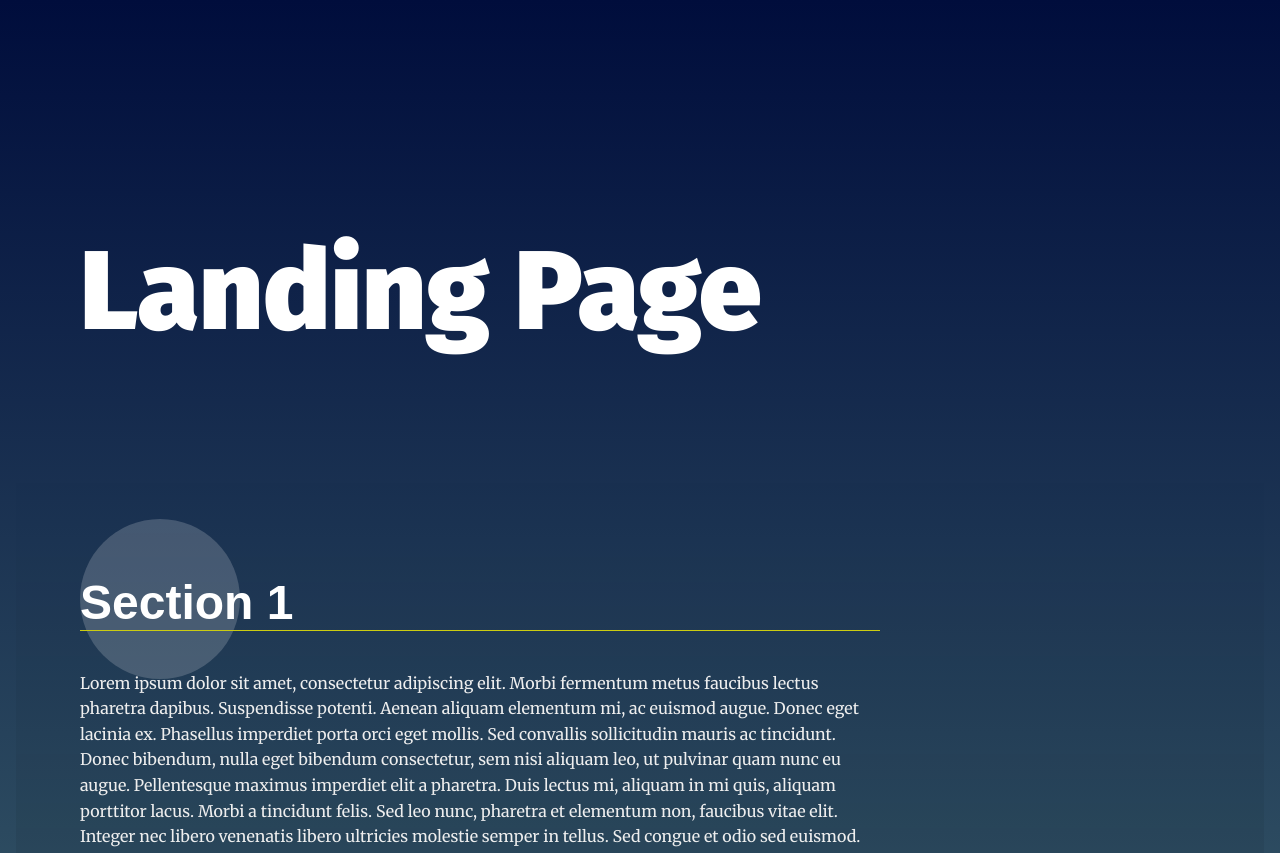
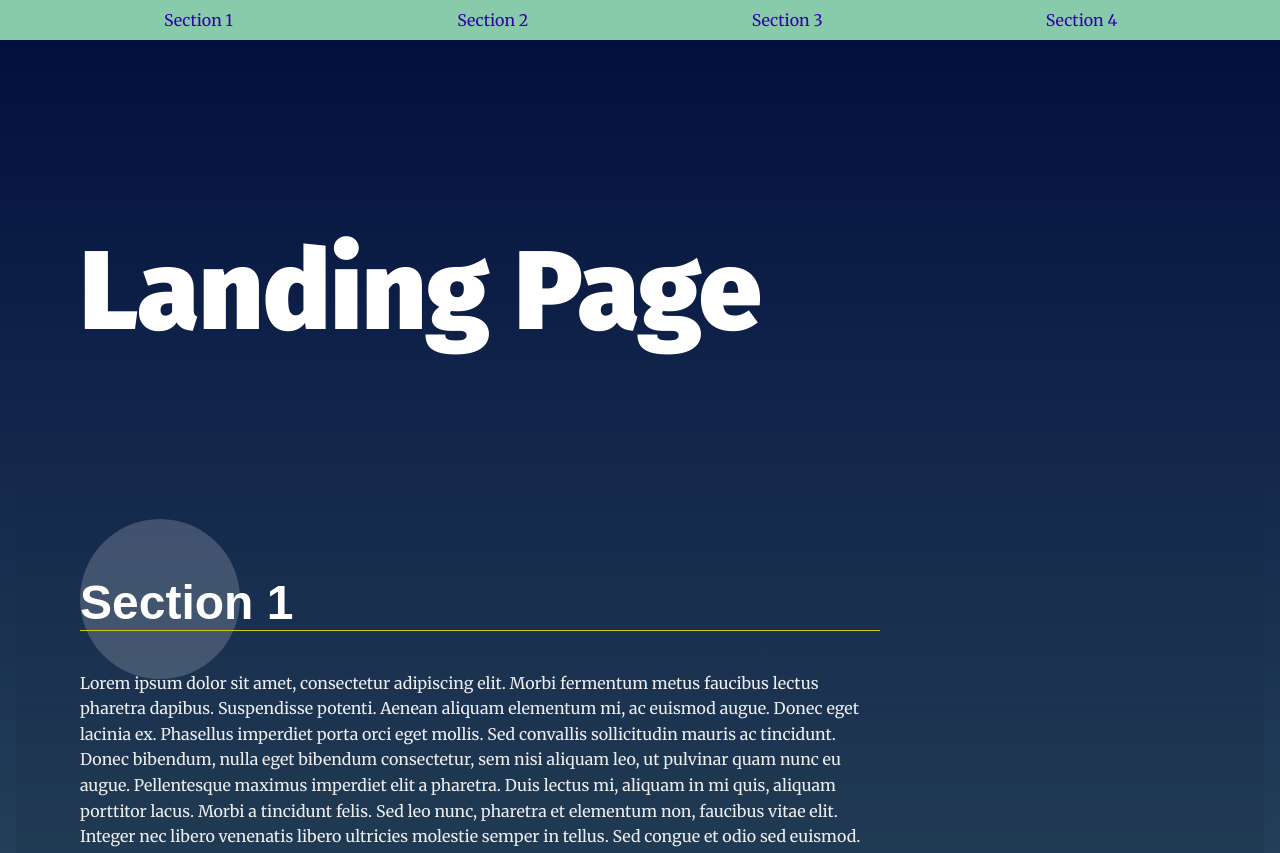
Before and after one commit to AhmedAlzahrani/Landing-Page, a plain HTML site: page index.html in a window 1280 px wide. Shown: the top 853 px of the page. Drawn offline with Linux system fonts and the light colour scheme.

Commit message:
Working on the navbar: Added buildNav(), some editing on the styling

```diff
--- a/css/styles.css
+++ b/css/styles.css
@@ -68,12 +68,28 @@ section {
     padding-left: 0;
     margin: 0;
     text-align: right;
+    height: 2.5em;
+    background: rgb(136,203,171);
+    background: linear-gradient(rgba(0,13,60,1) 100%);
+    display: flex;
+    justify-content: space-evenly;
+    align-items: center;
 }
 
-.navbar__menu li {
+.navbar__menu a {
+    height: 100%;
     display: inline-block;
+    text-decoration: none;
+    color: #3300aa;
+    display: flex;
+    justify-content: center;
+    align-items: center;
+    width: 15%;
 }
 
+.navbar__menu #navbar__list a:hover {
+    background: rgb(88, 204, 148);
+}
 .navbar__menu .menu__link {
     display: block;
     padding: 1em;
--- a/index.html
+++ b/index.html
@@ -50,10 +50,18 @@
         <p>Aliquam a convallis justo. Vivamus venenatis, erat eget pulvinar gravida, ipsum lacus aliquet velit, vel luctus diam ipsum a diam. Cras eu tincidunt arcu, vitae rhoncus purus. Vestibulum fermentum consectetur porttitor. Suspendisse imperdiet porttitor tortor, eget elementum tortor mollis non.</p>
       </div>
     </section>
+    <section id="section4" data-nav="Section 4">
+      <div class="landing__container">
+        <h2>Section 4</h2>
+        <p>Lorem ipsum dolor sit amet, consectetur adipiscing elit. Morbi fermentum metus faucibus lectus pharetra dapibus. Suspendisse potenti. Aenean aliquam elementum mi, ac euismod augue. Donec eget lacinia ex. Phasellus imperdiet porta orci eget mollis. Sed convallis sollicitudin mauris ac tincidunt. Donec bibendum, nulla eget bibendum consectetur, sem nisi aliquam leo, ut pulvinar quam nunc eu augue. Pellentesque maximus imperdiet elit a pharetra. Duis lectus mi, aliquam in mi quis, aliquam porttitor lacus. Morbi a tincidunt felis. Sed leo nunc, pharetra et elementum non, faucibus vitae elit. Integer nec libero venenatis libero ultricies molestie semper in tellus. Sed congue et odio sed euismod.</p>
+
+        <p>Aliquam a convallis justo. Vivamus venenatis, erat eget pulvinar gravida, ipsum lacus aliquet velit, vel luctus diam ipsum a diam. Cras eu tincidunt arcu, vitae rhoncus purus. Vestibulum fermentum consectetur porttitor. Suspendisse imperdiet porttitor tortor, eget elementum tortor mollis non.</p>
+      </div>
+    </section>
   </main>
   <footer class="page__footer">
     <p>&copy Udacity</p>
   </footer>
-
+  <script src="js/app.js"></script>
 </body>
 </html>
--- a/js/app.js
+++ b/js/app.js
@@ -18,6 +18,10 @@
  *
 */
 
+const navbarList = document.getElementById("navbar__list");
+const sections = document.getElementsByTagName("section");
+const headers = document.getElementsByTagName("h2");
+console.log(sections);
 
 /**
  * End Global Variables
@@ -35,7 +39,15 @@
 
 // build the nav
 
-
+function buildNav(){
+    for(let i = 0; i < sections.length ; i++){
+        const anchorElement = document.createElement("a");
+        anchorElement.setAttribute("href" , `#${sections[i].id}`);
+        anchorElement.textContent = headers[i].textContent;
+        navbarList.appendChild(anchorElement);
+    }
+}
+buildNav();
 // Add class 'active' to section when near top of viewport
 
 
```
